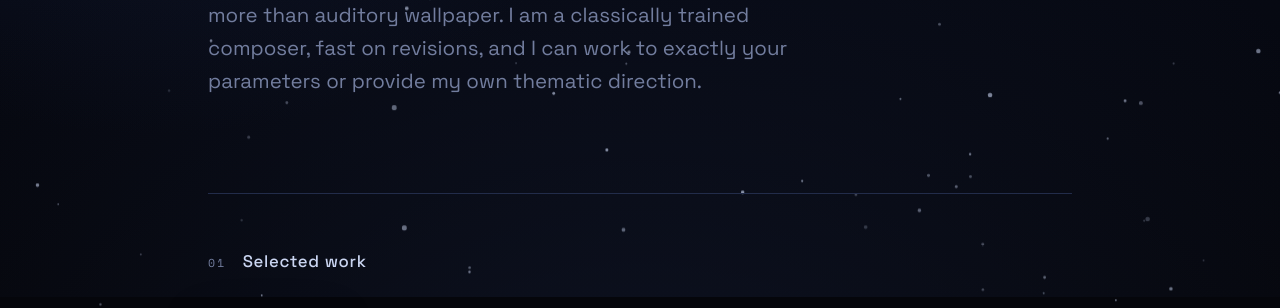
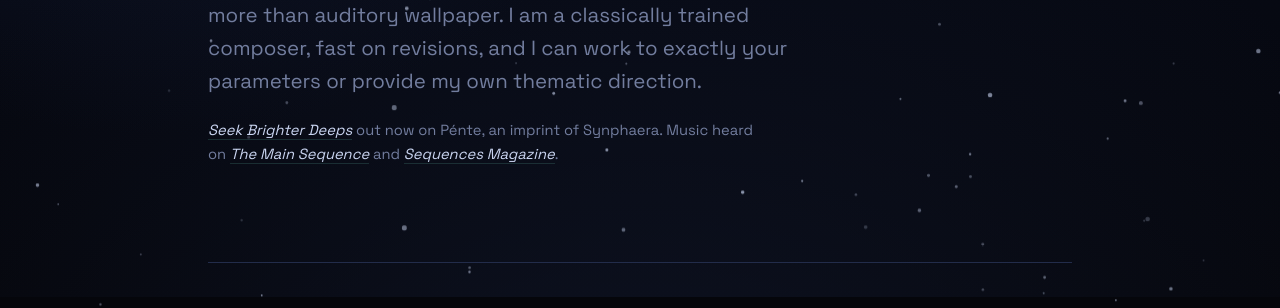
Before and after one commit to milkshakeiii/music-site, a plain HTML site: page index.html in a window 1280 px wide. Shown: the part 503-811 px from the top of the page. Drawn offline with nearby package versions, Linux system fonts and the light colour scheme.

Commit message:
Add credits line: Pénte release and podcast airplay
Co-Authored-By: Claude Opus 5.5 <noreply@anthropic.com>

```diff
--- a/index.html
+++ b/index.html
@@ -76,6 +76,10 @@
     color:var(--dim);font-weight:400;
   }
   .lede b{color:var(--ice);font-weight:500}
+  .credits{margin-top:22px;max-width:60ch;font-size:.92rem;color:var(--dim)}
+  .credits em{color:var(--ice);font-style:italic}
+  .credits a{color:inherit;text-decoration:none;border-bottom:1px solid var(--signal-soft);transition:border-color .3s}
+  .credits a:hover{border-color:var(--signal)}
 
   /* ---------- section frame ---------- */
   section{padding:54px 0;border-top:1px solid var(--line)}
@@ -332,6 +336,7 @@
     <span class="eyebrow">Henry Solberg · milkshakeiii</span>
     <h1>Synth-driven music for <span class="glow">sci-fi worlds</span>.</h1>
     <p class="lede">Original scores, loops, and atmospheres for <b>games, film, and tabletop</b>. Built on melody and soundcraft, my music serves as more than auditory wallpaper. I am a classically trained composer, fast on revisions, and I can work to exactly your parameters or provide my own thematic direction.</p>
+    <p class="credits"><a href="https://pente.bandcamp.com/album/seek-brighter-deeps" target="_blank" rel="noopener"><em>Seek Brighter Deeps</em></a> out now on Pénte, an imprint of Synphaera. Music heard on <a href="https://themainsequence.net/2026/09/06/tms-043-2026-09-05/" target="_blank" rel="noopener"><em>The Main Sequence</em></a> and <a href="https://podcasts.apple.com/dk/podcast/sequences-podcast-no-293/id500441651?i=1000786812243" target="_blank" rel="noopener"><em>Sequences Magazine</em></a>.</p>
   </header>
 
   <section aria-labelledby="reel">
```
